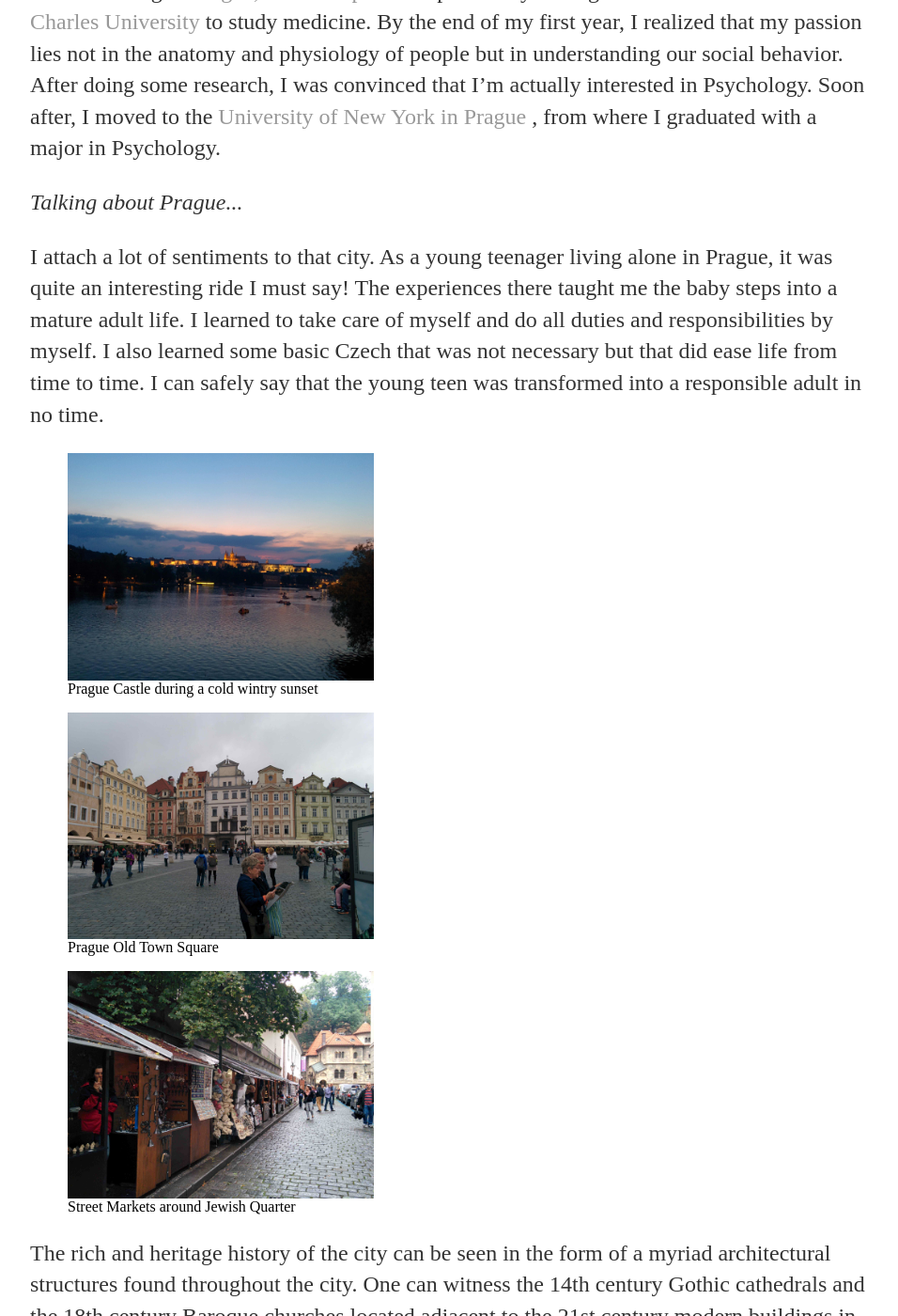
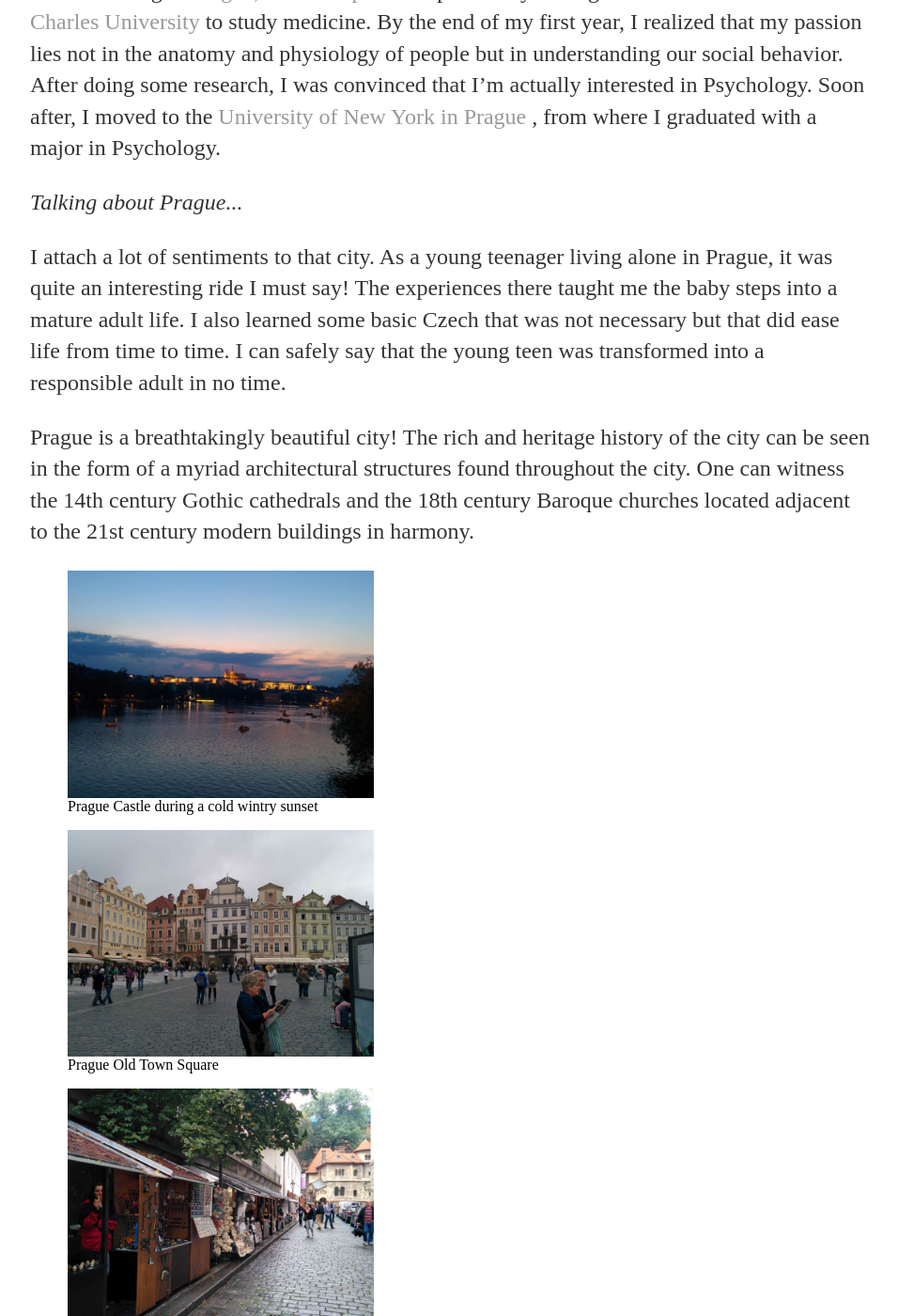
Before and after one commit to sruthipeter/sruthipeter.github.io, a Jekyll site: the page built from about/index.html, in a window 1280 px wide and 1400 px high, scrolled down 209 px. Shown: the whole window at 94% size, without its empty margins (160-1116 px from the left). Built offline with Jekyll 4.4.1, drawn with Linux system fonts in a browser that asks for light colours; some of the changed text lies outside the part shown.

Commit message:
Update index.html

```diff
--- a/about/index.html
+++ b/about/index.html
@@ -15,7 +15,12 @@
 
 <p>
 
-	I attach a lot of sentiments to that city. As a young teenager living alone in Prague, it was quite an interesting ride I must say! The experiences there taught me the baby steps into a mature adult life. I learned to take care of myself and do all duties and responsibilities by myself. I also learned some basic Czech that was not necessary but that did ease life from time to time. I can safely say that the young teen was transformed into a responsible adult in no time.
+	I attach a lot of sentiments to that city. As a young teenager living alone in Prague, it was quite an interesting ride I must say! The experiences there taught me the baby steps into a mature adult life. I also learned some basic Czech that was not necessary but that did ease life from time to time. I can safely say that the young teen was transformed into a responsible adult in no time.
+
+</p>
+<p>
+	Prague is a breathtakingly beautiful city! The rich and heritage history of the city can be seen in the form of a myriad architectural structures found throughout the city. One can witness the 14th century Gothic cathedrals and the 18th century Baroque churches located adjacent to the 21st century modern buildings in harmony. <br>
+
 </p>
 
 <p>
@@ -36,22 +41,6 @@
 
 </p>
 
-<p>
-
-	The rich and heritage history of the city can be seen in the form of a myriad architectural structures found throughout the city. One can witness the 14th century Gothic cathedrals and the 18th century Baroque churches located adjacent to the 21st century modern buildings in harmony. <br>
-</p>
-
-<p>
-	<figure>
-	<img class = "two" src="/img/prg_5.jpg" alt="Church of Our Lady before Tyn, a classic representation of the city's Gothic architecture." align="middle" width="300" height="300">
-		<figcaption>Church of Our Lady before Tyn, a classic representation of the city's Gothic influence </figcaption>
-	</figure>
-
-	<figure>
-	<img class = "two" src="/img/prg_7.jpg" alt="Infant Jesus Church, a fine example from the Czech Baroque period." align="middle" width="300" height="300">
-		<figcaption>Infant Jesus Church, a fine example from the Czech Baroque period. </figcaption>
-	</figure>
-</p>
 	<p>
 		I also got the amazing opportunity to travel around a bit in the mean time!
 
```
